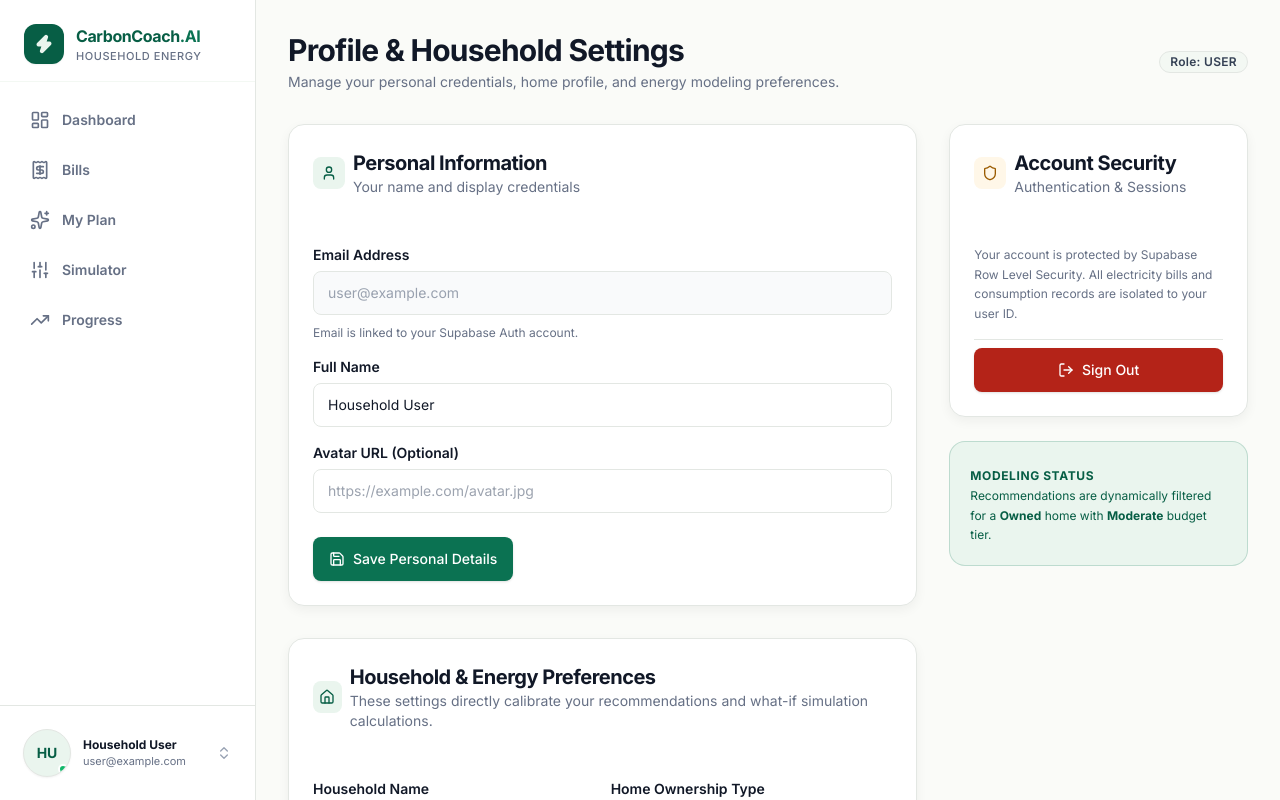
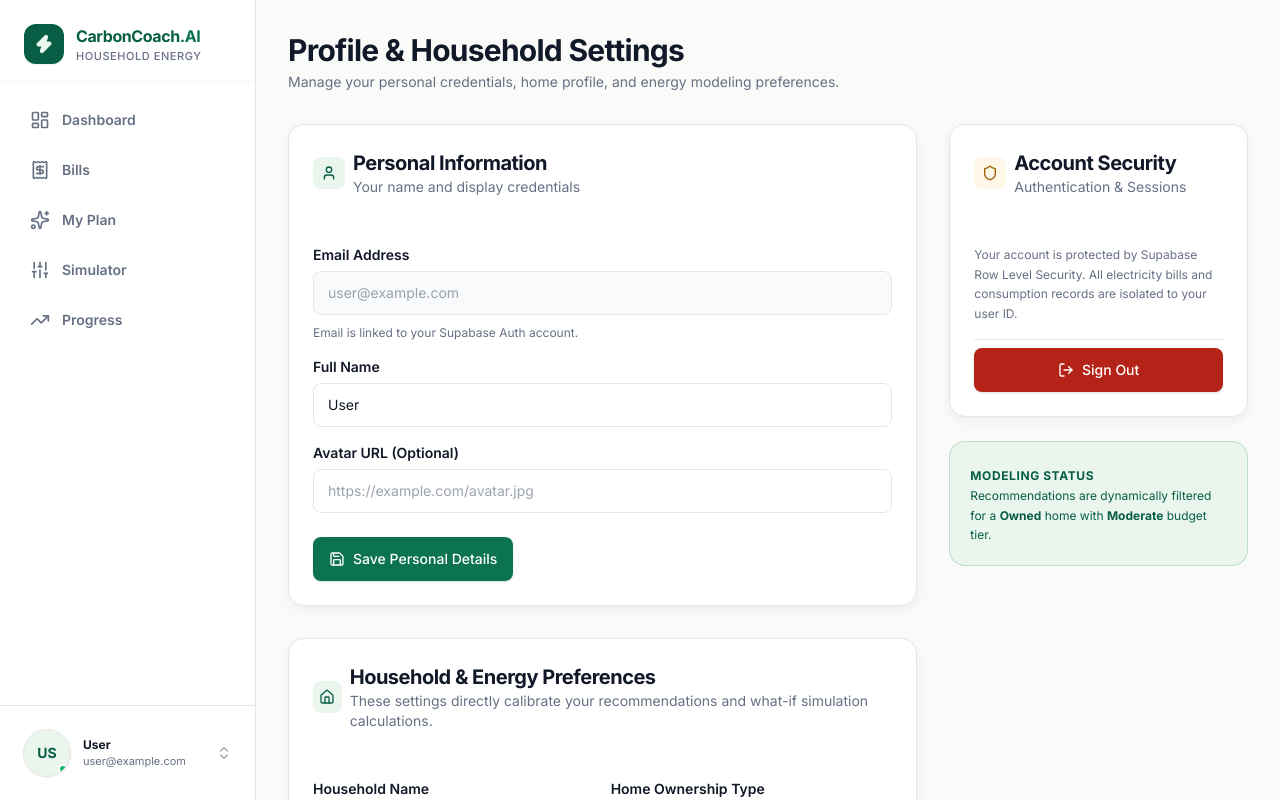
Before and after one commit to Sagar-Datkhile/CarbonCoach-AI, a Next.js app: page /profile in a window 1280 px wide. Shown: the top 800 px of the page. Built offline with nearby package versions, Linux system fonts and the light colour scheme; no server answers.

Commit message:
feat: remove role tag

```diff
--- a/src/app/(dashboard)/layout.tsx
+++ b/src/app/(dashboard)/layout.tsx
@@ -13,23 +13,45 @@ export default async function DashboardLayout({
     data: { user },
   } = await supabase.auth.getUser();
 
-  let userRole = "user";
-  let userName = "Household User";
+  // Extract user's display name from user_metadata or email
+  const metaName =
+    (user?.user_metadata?.full_name as string) ||
+    (user?.user_metadata?.name as string) ||
+    (user?.user_metadata?.display_name as string);
+
+  let userRole =
+    (user?.app_metadata?.role as string) ||
+    (user?.user_metadata?.role as string) ||
+    "user";
   let userEmail = user?.email || "user@example.com";
-  let userAvatarUrl: string | null = (user?.user_metadata?.avatar_url as string) || null;
+  let userName = metaName || (user?.email ? user.email.split("@")[0] : "User");
+  let userAvatarUrl: string | null =
+    (user?.user_metadata?.avatar_url as string) ||
+    (user?.user_metadata?.picture as string) ||
+    null;
 
   if (user) {
     const { data: profile } = await supabase
       .from("profiles")
-      .select("role, full_name, email, avatar_url")
+      .select("*")
       .eq("id", user.id)
       .maybeSingle();
 
     if (profile) {
-      userRole = profile.role || "user";
-      userName = profile.full_name || userName;
-      userEmail = profile.email || userEmail;
-      userAvatarUrl = profile.avatar_url || userAvatarUrl;
+      if (profile.full_name && profile.full_name.trim()) {
+        userName = profile.full_name.trim();
+      }
+      if (profile.avatar_url) {
+        userAvatarUrl = profile.avatar_url;
+      }
+      const pRole = (profile as { role?: string }).role;
+      if (pRole) {
+        userRole = pRole;
+      }
+      const pEmail = (profile as { email?: string }).email;
+      if (pEmail) {
+        userEmail = pEmail;
+      }
     }
   }
 
--- a/src/app/(dashboard)/profile/page.tsx
+++ b/src/app/(dashboard)/profile/page.tsx
@@ -14,7 +14,10 @@ export default async function ProfilePage() {
 
   let profile = {
     email: user?.email || "user@example.com",
-    fullName: (user?.user_metadata?.full_name as string) || "Household User",
+    fullName:
+      (user?.user_metadata?.full_name as string) ||
+      (user?.user_metadata?.name as string) ||
+      (user?.email ? user.email.split("@")[0] : "User"),
     avatarUrl: (user?.user_metadata?.avatar_url as string) || "",
     role: "user",
   };
--- a/src/components/profile/ProfileForms.tsx
+++ b/src/components/profile/ProfileForms.tsx
@@ -7,7 +7,6 @@ import { Card, CardHeader, CardTitle, CardDescription, CardContent } from "@/com
 import { Input } from "@/components/ui/Input";
 import { Button } from "@/components/ui/Button";
 import { Alert } from "@/components/ui/Alert";
-import { Badge } from "@/components/ui/Badge";
 import { User, Home, Shield, LogOut, Save, Users, Globe, DollarSign } from "lucide-react";
 
 interface ProfileFormsProps {
@@ -36,7 +35,6 @@ export function ProfileForms({ profile, household }: ProfileFormsProps) {
   return (
     <div className="space-y-8">
       {/* Top Banner / Heading */}
-      <div className="flex flex-col sm:flex-row sm:items-center justify-between gap-4">
       <div>
         <h1 className="text-2xl md:text-3xl font-bold tracking-tight text-[#111827]">
           Profile & Household Settings
@@ -44,12 +42,6 @@ export function ProfileForms({ profile, household }: ProfileFormsProps) {
         <p className="text-sm text-[#667085] mt-1">
           Manage your personal credentials, home profile, and energy modeling preferences.
         </p>
-        </div>
-        <div className="flex items-center gap-2">
-          <Badge variant={profile.role === "admin" ? "primary" : "neutral"}>
-            Role: {profile.role.toUpperCase()}
-          </Badge>
-        </div>
       </div>
 
       <div className="grid grid-cols-1 lg:grid-cols-3 gap-8">
```
Lines whose indentation alone changed are shown as unchanged.
